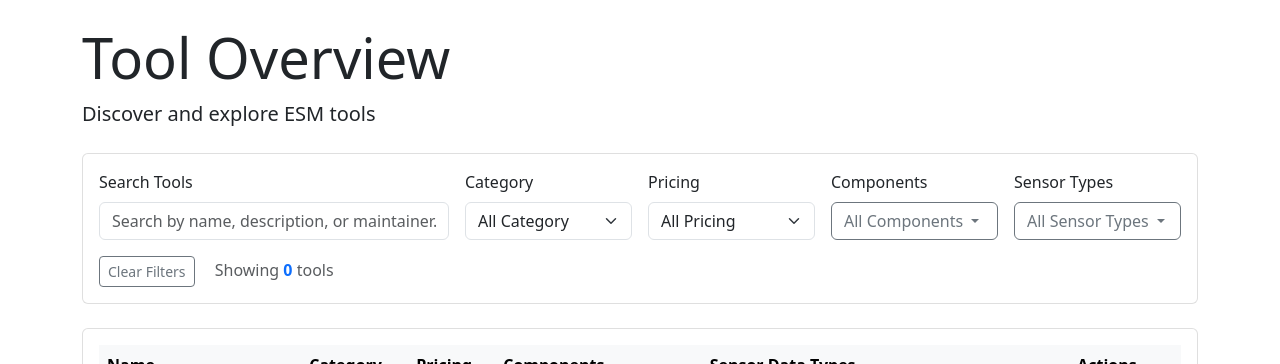
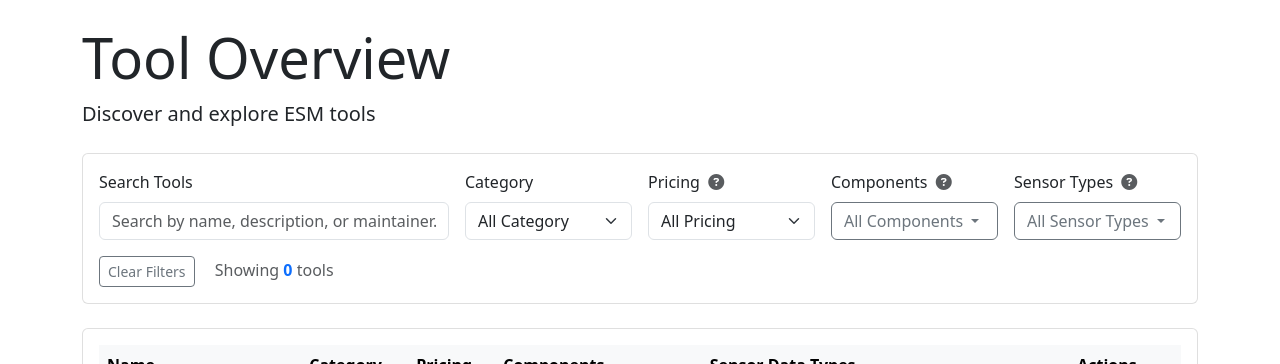
Before and after one commit to ghxm/esm-tool-overview-static, a Jekyll site: the page built from index.html, in a window 1280 px wide. Shown: the top 364 px of the page. Built offline with Jekyll 4.4.1, drawn with Linux system fonts in a browser that asks for light colours.

Commit message:
Add tooltips for filterable columns in the index template

```diff
--- a/index.html
+++ b/index.html
@@ -28,7 +28,16 @@
                     {% for column in filterable_columns %}
                         {% if column.filter.type == "select" %}
                             <div class="col-md-{{ col_size }}">
-                                <label for="{{ column.field }}-filter" class="form-label">{{ column.filter.label }}</label>
+                                <label for="{{ column.field }}-filter" class="form-label">
+                                    {{ column.filter.label }}
+                                    {% if site.field_tooltips[column.field] %}
+                                        <i class="fas fa-question-circle text-muted ms-1"
+                                           data-bs-toggle="tooltip"
+                                           data-bs-placement="top"
+                                           data-bs-trigger="hover focus"
+                                           title="{{ site.field_tooltips[column.field] }}"></i>
+                                    {% endif %}
+                                </label>
                                 <select class="form-select filter-select" id="{{ column.field }}-filter" data-field="{{ column.field }}" data-type="select">
                                     <option value="">All {{ column.filter.label }}</option>
                                     {% assign field_values = site.tools | map: column.field | uniq | sort %}
@@ -41,7 +50,16 @@
                             </div>
                         {% elsif column.filter.type == "multiselect-and" or column.filter.type == "multiselect-or" %}
                             <div class="col-md-{{ col_size }}">
-                                <label class="form-label">{{ column.filter.label }}</label>
+                                <label class="form-label">
+                                    {{ column.filter.label }}
+                                    {% if site.field_tooltips[column.field] %}
+                                        <i class="fas fa-question-circle text-muted ms-1"
+                                           data-bs-toggle="tooltip"
+                                           data-bs-placement="top"
+                                           data-bs-trigger="hover focus"
+                                           title="{{ site.field_tooltips[column.field] }}"></i>
+                                    {% endif %}
+                                </label>
                                 <div class="dropdown">
                                     <button class="btn btn-outline-secondary dropdown-toggle w-100 text-start" type="button" id="{{ column.field }}-dropdown" data-bs-toggle="dropdown" aria-expanded="false">
                                         <span class="filter-text">All {{ column.filter.label }}</span>
```
